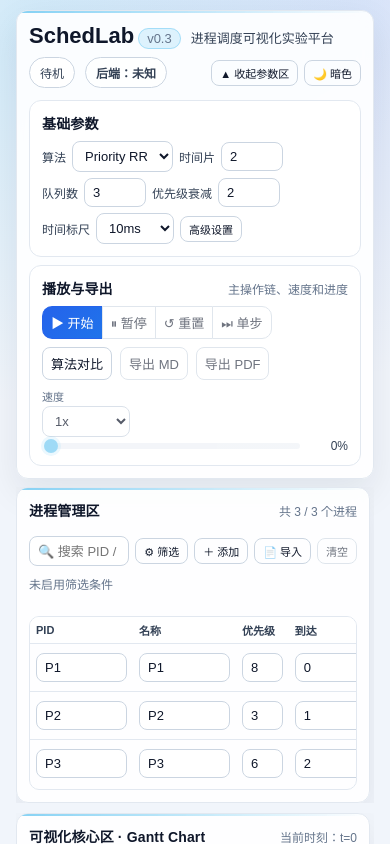
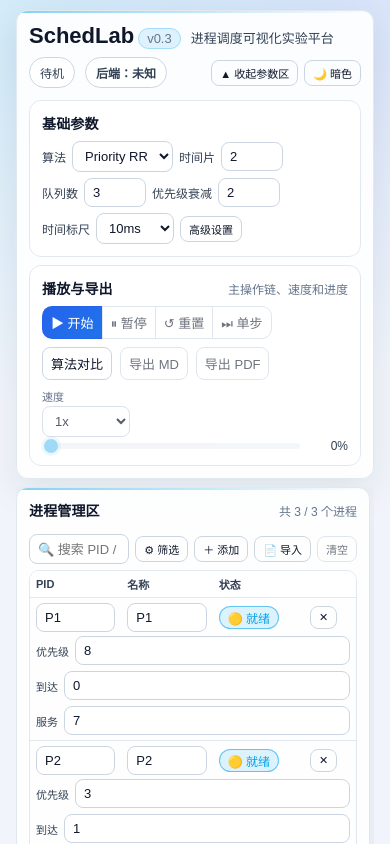
Before and after one commit to Owl23007/proc-sched-lab, a Vue app: page / in a window 390 px wide. Built offline with nearby package versions, Linux system fonts and the light colour scheme.

Commit message:
feat(ProcessEditor): 添加筛选和添加表单切换功能，优化用户界面交互 refactor(KanbanLayout): 移除自定义滚动条样式，简化布局样式 style: 添加全局滚动条样式变量，统一滚动条外观

```diff
--- a/src/components/ProcessEditor.vue
+++ b/src/components/ProcessEditor.vue
@@ -141,6 +141,20 @@ function statusClass(processId) {
     return getStateClass(props.stateMap.get(processId) ?? 'R')
 }
 
+function toggleFilters() {
+    showFilters.value = !showFilters.value
+    if (showFilters.value) {
+        showAddForm.value = false
+    }
+}
+
+function toggleAddForm() {
+    showAddForm.value = !showAddForm.value
+    if (showAddForm.value) {
+        showFilters.value = false
+    }
+}
+
 function resetFilters() {
     search.value = ''
     stateFilter.value = 'all'
@@ -159,23 +173,22 @@ function resetFilters() {
         <!-- Compact toolbar: search + action buttons -->
         <div class="editor-toolbar">
             <input v-model="search" placeholder="🔍 搜索 PID / 名称" class="search-input" />
-            <button class="btn ghost btn-sm" :class="{ active: showFilters }" @click="showFilters = !showFilters"
-                title="筛选">⚙ 筛选</button>
-            <button class="btn ghost btn-sm" :class="{ active: showAddForm }" @click="showAddForm = !showAddForm"
-                title="添加进程">＋ 添加</button>
+            <button class="btn ghost btn-sm" :class="{ active: showFilters }" @click="toggleFilters" title="筛选">⚙
+                筛选</button>
+            <button class="btn ghost btn-sm" :class="{ active: showAddForm }" @click="toggleAddForm" title="添加进程">＋
+                添加</button>
             <button class="btn ghost btn-sm" @click="showImportModal = true" title="批量导入">📄 导入</button>
             <button class="btn ghost btn-sm" :disabled="!hasActiveFilters" @click="resetFilters" title="清空筛选">
                 清空
             </button>
         </div>
 
-        <div class="toolbar-meta">
-            <span v-if="hasActiveFilters" class="filter-hint">已启用 {{ activeFilterCount }} 个筛选条件</span>
-            <span v-else class="filter-hint muted">未启用筛选条件</span>
+        <div v-if="hasActiveFilters" class="toolbar-meta">
+            <span class="filter-hint">已启用 {{ activeFilterCount }} 个筛选条件</span>
         </div>
 
         <!-- Collapsible filters -->
-        <div class="collapse-section" :class="{ open: showFilters }">
+        <div v-if="showFilters" class="collapse-section">
             <div class="filter-row">
                 <label>
                     状态
@@ -196,7 +209,7 @@ function resetFilters() {
         </div>
 
         <!-- Collapsible add form -->
-        <div class="collapse-section" :class="{ open: showAddForm }">
+        <div v-if="showAddForm" class="collapse-section">
             <div class="add-form-row">
                 <input v-model="form.id" placeholder="PID" class="input-short" />
                 <input v-model="form.name" placeholder="名称" class="input-short" />
@@ -214,36 +227,52 @@ function resetFilters() {
                     <tr>
                         <th>PID</th>
                         <th>名称</th>
-                        <th>优先级</th>
-                        <th>到达</th>
-                        <th>服务</th>
                         <th>状态</th>
-                        <th></th>
+                        <th class="action-col"></th>
                     </tr>
                 </thead>
                 <tbody>
-                    <tr v-for="row in filteredProcesses" :key="`${row.process.id}-${row.sourceIndex}`"
-                        :class="{ selected: row.process.id === selectedProcessId }"
+                    <template v-for="row in filteredProcesses" :key="`${row.process.id}-${row.sourceIndex}`">
+                        <tr class="process-row-top" :class="{ selected: row.process.id === selectedProcessId }"
                             @click="emit('select', row.process.id)">
-                        <td><input :value="row.process.id" @input="update(row.sourceIndex, 'id', $event.target.value)"
-                                @click.stop /></td>
+                            <td><input :value="row.process.id"
+                                    @input="update(row.sourceIndex, 'id', $event.target.value)" @click.stop /></td>
                             <td><input :value="row.process.name"
                                     @input="update(row.sourceIndex, 'name', $event.target.value)" @click.stop /></td>
-                        <td><input type="number" min="1" max="100" :value="row.process.priority"
-                                @input="update(row.sourceIndex, 'priority', $event.target.value)" @click.stop /></td>
-                        <td><input type="number" min="0" :value="row.process.arrival_time"
-                                @input="update(row.sourceIndex, 'arrival_time', $event.target.value)" @click.stop />
-                        </td>
-                        <td><input type="number" min="1" :value="row.process.burst_time"
-                                @input="update(row.sourceIndex, 'burst_time', $event.target.value)" @click.stop /></td>
                             <td><span class="status-chip" :class="statusClass(row.process.id)">{{
                                 statusLabel(row.process.id)
                                     }}</span></td>
                             <td><button class="btn ghost btn-sm" @click.stop="removeProcess(row.sourceIndex)">✕</button>
                             </td>
                         </tr>
+                        <tr class="process-row-bottom" :class="{ selected: row.process.id === selectedProcessId }"
+                            @click="emit('select', row.process.id)">
+                            <td colspan="4">
+                                <div class="param-row">
+                                    <label class="param-field">
+                                        <span>优先级</span>
+                                        <input type="number" min="1" max="100" :value="row.process.priority"
+                                            @input="update(row.sourceIndex, 'priority', $event.target.value)"
+                                            @click.stop />
+                                    </label>
+                                    <label class="param-field">
+                                        <span>到达</span>
+                                        <input type="number" min="0" :value="row.process.arrival_time"
+                                            @input="update(row.sourceIndex, 'arrival_time', $event.target.value)"
+                                            @click.stop />
+                                    </label>
+                                    <label class="param-field">
+                                        <span>服务</span>
+                                        <input type="number" min="1" :value="row.process.burst_time"
+                                            @input="update(row.sourceIndex, 'burst_time', $event.target.value)"
+                                            @click.stop />
+                                    </label>
+                                </div>
+                            </td>
+                        </tr>
+                    </template>
                     <tr v-if="!filteredProcesses.length" class="empty-row">
-                        <td colspan="7">暂无匹配进程，请调整筛选条件。</td>
+                        <td colspan="4">暂无匹配进程，请调整筛选条件。</td>
                     </tr>
                 </tbody>
             </table>
@@ -266,9 +295,16 @@ function resetFilters() {
 .process-panel {
     display: flex;
     flex-direction: column;
-    gap: 8px;
+    gap: 6px;
     min-height: 0;
     height: 100%;
+}
+
+.panel-header,
+.editor-toolbar,
+.toolbar-meta,
+.collapse-section {
+    flex: 0 0 auto;
 }
 
 .editor-toolbar {
@@ -288,16 +324,12 @@ function resetFilters() {
     display: flex;
     justify-content: space-between;
     align-items: center;
-    min-height: 18px;
+    min-height: 0;
 }
 
 .filter-hint {
     font-size: 12px;
     color: var(--text-secondary);
-}
-
-.filter-hint.muted {
-    color: var(--text-muted);
 }
 
 .filter-row {
@@ -349,7 +381,13 @@ function resetFilters() {
     min-height: 0;
     border: 1px solid var(--border-soft);
     border-radius: 10px;
-    overflow: auto;
+    overflow-y: auto;
+    overflow-x: hidden;
+}
+
+.process-table {
+    min-width: 0;
+    table-layout: fixed;
 }
 
 .process-table thead th {
@@ -357,6 +395,43 @@ function resetFilters() {
     top: 0;
     z-index: 1;
     background: color-mix(in srgb, var(--bg-soft), transparent 12%);
+}
+
+.process-table thead th.action-col {
+    width: 52px;
+    text-align: center;
+}
+
+.process-row-top td {
+    border-bottom: none;
+    padding-bottom: 4px;
+}
+
+.process-row-bottom td {
+    padding-top: 0;
+}
+
+.param-row {
+    display: grid;
+    grid-template-columns: repeat(3, minmax(0, 1fr));
+    gap: 6px;
+}
+
+.param-field {
+    display: flex;
+    align-items: center;
+    gap: 6px;
+    font-size: 11px;
+    color: var(--text-secondary);
+}
+
+.param-field span {
+    flex: 0 0 auto;
+    white-space: nowrap;
+}
+
+.param-field input {
+    min-width: 0;
 }
 
 .process-table tbody tr {
@@ -407,19 +482,12 @@ function resetFilters() {
 }
 
 .collapse-section {
-    max-height: 0;
-    opacity: 0;
-    transition: max-height 0.25s ease, opacity 0.2s ease, margin-top 0.2s ease;
-    overflow: hidden;
+    flex: 0 0 auto;
 }
 
-.collapse-section>* {
-    overflow: visible;
+@media (max-width: 520px) {
+    .param-row {
+        grid-template-columns: 1fr;
     }
-
-.collapse-section.open {
-    max-height: 180px;
-    opacity: 1;
-    margin-top: 2px;
 }
 </style>
--- a/src/layouts/KanbanLayout.vue
+++ b/src/layouts/KanbanLayout.vue
@@ -67,22 +67,6 @@
     flex-direction: column;
     gap: 10px;
     padding-right: 4px;
-    /* custom scrollbar */
-    scrollbar-width: thin;
-    scrollbar-color: var(--border-main) transparent;
-}
-
-.kanban-column::-webkit-scrollbar {
-    width: 5px;
-}
-
-.kanban-column::-webkit-scrollbar-track {
-    background: transparent;
-}
-
-.kanban-column::-webkit-scrollbar-thumb {
-    background: var(--border-main);
-    border-radius: 999px;
 }
 
 /* 992px - 1279px: 2 columns, right panel sinks to second row */
--- a/src/style.less
+++ b/src/style.less
@@ -56,6 +56,7 @@
     --motion-base: 180ms;
     --motion-slow: 260ms;
     --ease-standard: cubic-bezier(0.2, 0.8, 0.2, 1);
+    --scrollbar-size: 4px;
 
     /* Legacy aliases (kept for incremental migration) */
     --font-family: var(--font-family-base);
@@ -114,6 +115,22 @@
 
 * {
     box-sizing: border-box;
+    scrollbar-width: thin;
+    scrollbar-color: var(--border-main) transparent;
+}
+
+*::-webkit-scrollbar {
+    width: var(--scrollbar-size);
+    height: var(--scrollbar-size);
+}
+
+*::-webkit-scrollbar-track {
+    background: transparent;
+}
+
+*::-webkit-scrollbar-thumb {
+    background: var(--border-main);
+    border-radius: 999px;
 }
 
 body {
```
Lines whose indentation alone changed are shown as unchanged.
